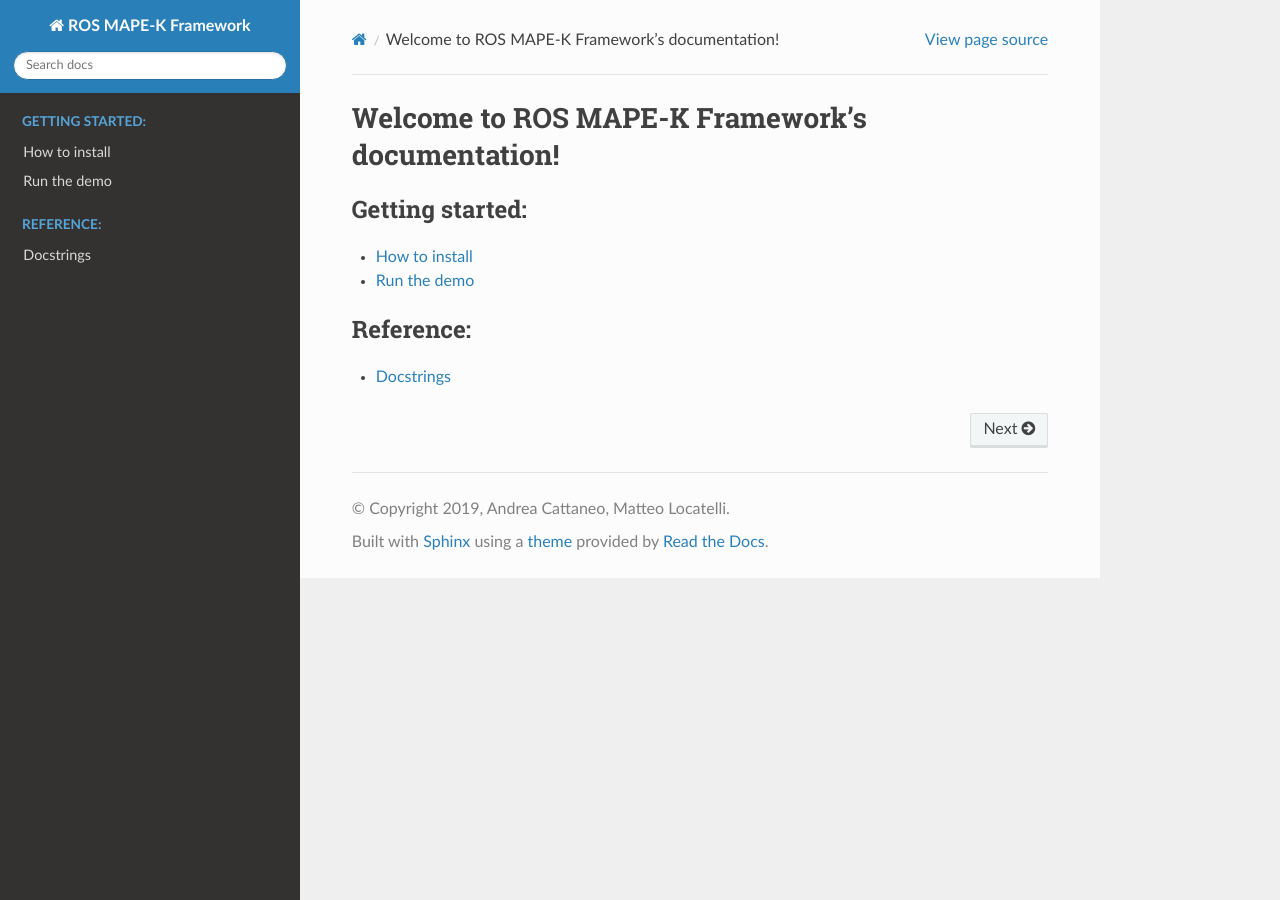
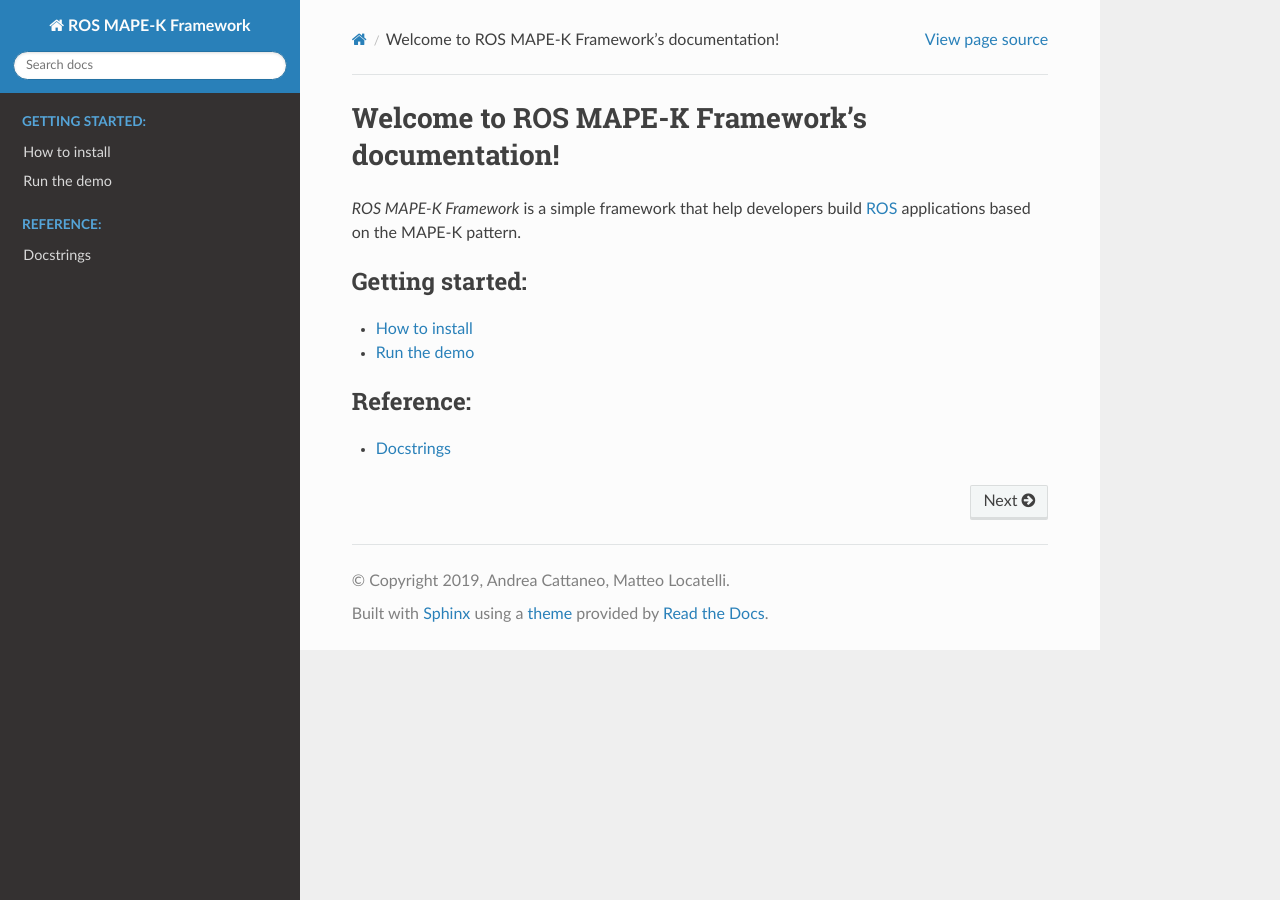
Before and after one commit to imcatta/ros_mapek_framework, a Sphinx documentation site: the page built from docs/index.rst, in a window 1280 px wide. Built offline with Sphinx 7.4.7 and the Read the Docs theme 2.0.0, drawn with Linux system fonts in a browser that asks for light colours.

Commit message:
Add a brief framework description

```diff
--- a/docs/index.rst
+++ b/docs/index.rst
@@ -1,5 +1,10 @@
 Welcome to ROS MAPE-K Framework's documentation!
 ================================================
+
+*ROS MAPE-K Framework* is a simple framework that help developers build `ROS`_
+applications based on the MAPE-K pattern.
+
+.. _`ROS`: http://ros.org
 
 .. _getting-started:
 
```
